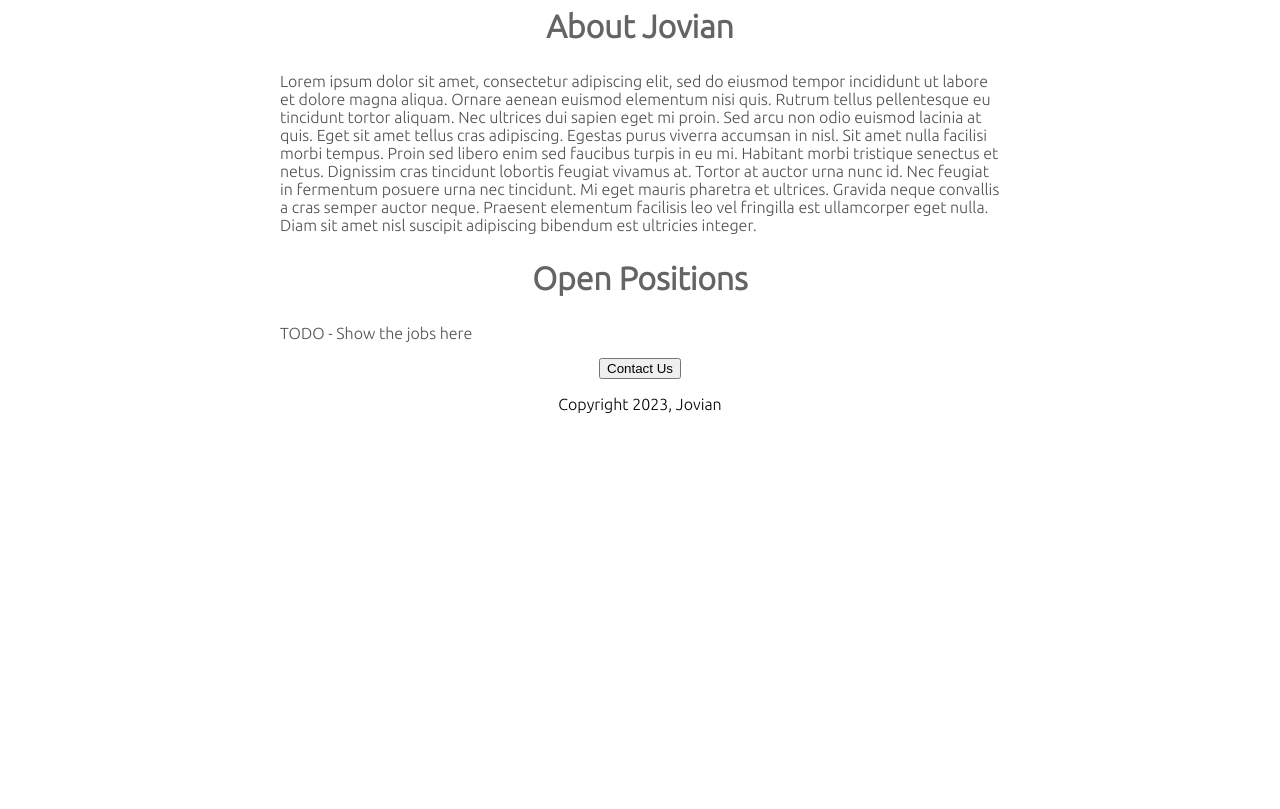
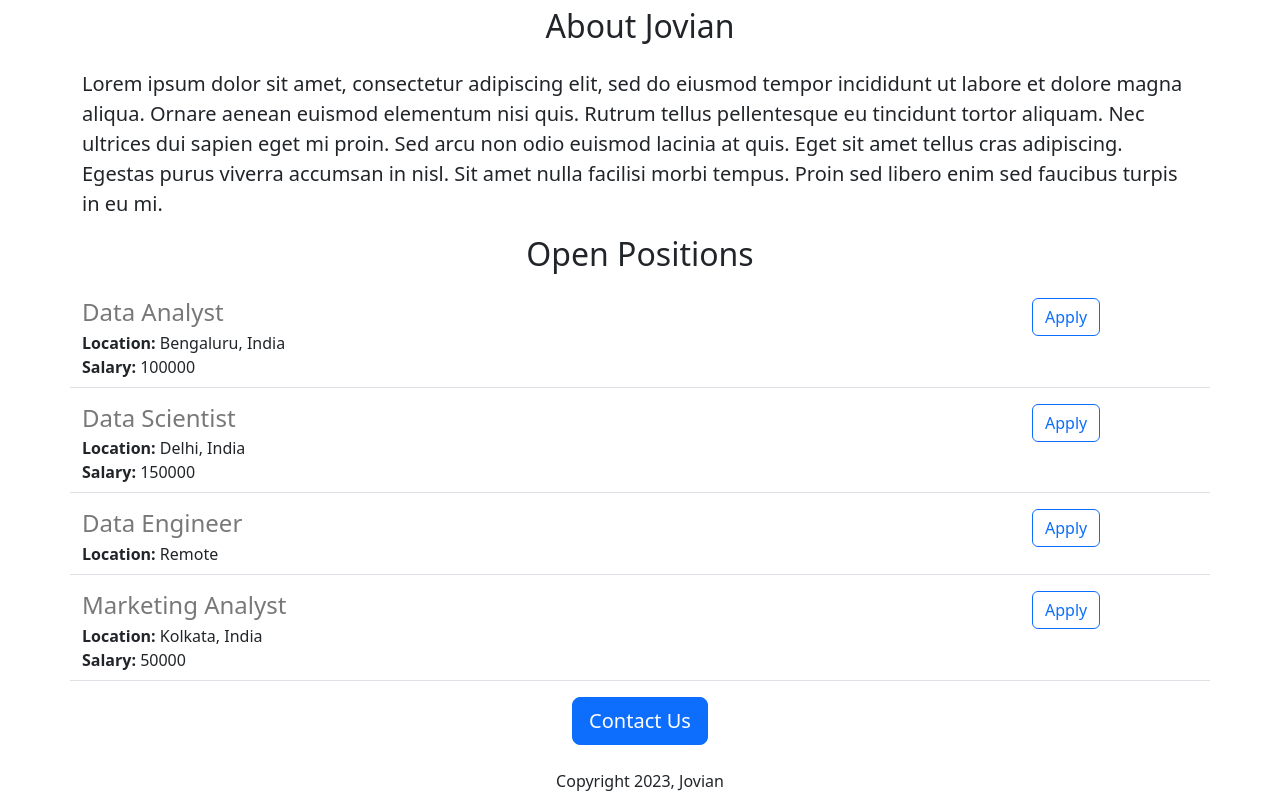
Before and after one commit to aritrasingh10/jovian-careers-website, a Flask app: page / in a window 1280 px wide. Shown: the part 441-1250 px from the top of the page. Before the commit the page ends 854 px from the top, so only its background shows below. Run offline with Flask 3, Linux system fonts and the light colour scheme.

Commit message:
Added dynamic data and api route

```diff
--- a/app.py
+++ b/app.py
@@ -1,11 +1,41 @@
-from flask import Flask, render_template
+from flask import Flask, render_template, jsonify
 
 app = Flask(__name__)
+
+JOBS = [
+  {
+    'id': 1,
+    'title': 'Data Analyst',
+    'location': 'Bengaluru, India',
+    'salary': 100000
+  },
+  {
+    'id': 2,
+    'title': 'Data Scientist',
+    'location': 'Delhi, India',
+    'salary': 150000
+  },
+  {
+    'id': 3,
+    'title': 'Data Engineer',
+    'location': 'Remote',
+  },
+  {
+    'id': 4,
+    'title': 'Marketing Analyst',
+    'location': 'Kolkata, India',
+    'salary': 50000
+  },
+]
 
 
 @app.route('/')
 def hello_world():
-  return render_template('home.html')
+  return render_template('home.html', jobs=JOBS)
+
+@app.route('/api/jobs')
+def list_jobs():
+  return jsonify(JOBS)
 
 
 if __name__ == '__main__':
--- a/templates/home.html
+++ b/templates/home.html
@@ -2,55 +2,38 @@
 <html>
 
 <head>
-  <link rel="preconnect" href="https://fonts.googleapis.com">
-<link rel="preconnect" href="https://fonts.gstatic.com" crossorigin>
-<link href="https://fonts.googleapis.com/css2?family=Ubuntu:wght@300&display=swap" rel="stylesheet">
+
 <title>Jovian Career</title>
-<style>
-  div{
-    font-family:Ubuntu;
-  }
-  h1{
-    font-size:40px;
-    font-family: Ubuntu;
-    color:rgb(50,50,50);
-    text-align: center;
-  }
-  #banner{
-    width: 100% ;
-    object-fit: cover;
-  }
+  <meta charset="utf-8">
+    <meta name="viewport" content="width=device-width, initial-scale=1">
+  <link href="https://cdn.jsdelivr.net/npm/bootstrap@5.3.0-alpha3/dist/css/bootstrap.min.css" rel="stylesheet" integrity="sha384-KK94CHFLLe+nY2dmCWGMq91rCGa5gtU4mk92HdvYe+M/SXH301p5ILy+dN9+nJOZ" crossorigin="anonymous">
+  <style>
+    #banner{
+      width: 100%;
+      height:360px;
+      object-fit:cover;
 
-  h2{
-    font-family: Ubuntu;
-    color: rgb(100, 100, 100);
-    text-align : center;
-    font-size: 32px;
-  }
-  .bodytext{
-    font-family:Ubuntu;
-    color: rgb(80,80,80);
-  }
-  #container{
-    max-width:720px;
-    margin: 0 auto 0 auto;
-  }
-
-</style>
-
+    }
+  </style>
 </head>
 
 <body>
-  <div id="container">
-  <h1>Jovian Careers</h1>
-  <img id="banner" src="http://jovian-careers-website.aritrasingh.repl.co/static/banner.jpg" height="320">
-  <h2>About Jovian</h2>
-  <p class = "bodytext">Lorem ipsum dolor sit amet, consectetur adipiscing elit, sed do eiusmod tempor incididunt ut labore et dolore magna aliqua. Ornare aenean euismod elementum nisi quis. Rutrum tellus pellentesque eu tincidunt tortor aliquam. Nec ultrices dui sapien eget mi proin. Sed arcu non odio euismod lacinia at quis. Eget sit amet tellus cras adipiscing. Egestas purus viverra accumsan in nisl. Sit amet nulla facilisi morbi tempus. Proin sed libero enim sed faucibus turpis in eu mi. Habitant morbi tristique senectus et netus. Dignissim cras tincidunt lobortis feugiat vivamus at. Tortor at auctor urna nunc id. Nec feugiat in fermentum posuere urna nec tincidunt. Mi eget mauris pharetra et ultrices. Gravida neque convallis a cras semper auctor neque. Praesent elementum facilisis leo vel fringilla est ullamcorper eget nulla. Diam sit amet nisl suscipit adipiscing bibendum est ultricies integer.</p>
-  <h2>Open Positions</h2>
-  <p class="bodytext">TODO - Show the jobs here</p>
-    <div style="text-align:center">
-  <button>Contact Us</button>
-      <p>Copyright 2023, Jovian</p>
+  <div class="container">
+  <h1 class="text-center mt-2 mb-4">Jovian Careers</h1>
+  <img id = "banner" class="img-fluid" src="http://jovian-careers-website.aritrasingh.repl.co/static/banner.jpg">
+  <h2 class="text-center mt-2 mb-4">About Jovian</h2>
+  <p class="lead">Lorem ipsum dolor sit amet, consectetur adipiscing elit, sed do eiusmod tempor incididunt ut labore et dolore magna aliqua. Ornare aenean euismod elementum nisi quis. Rutrum tellus pellentesque eu tincidunt tortor aliquam. Nec ultrices dui sapien eget mi proin. Sed arcu non odio euismod lacinia at quis. Eget sit amet tellus cras adipiscing. Egestas purus viverra accumsan in nisl. Sit amet nulla facilisi morbi tempus. Proin sed libero enim sed faucibus turpis in eu mi.</p>
+  <h2 class="text-center mt-2 mb-4">Open Positions</h2>
+  <div>
+    {% for job in jobs %}
+
+    {% include 'jobitem.html' %}
+
+    {% endfor %}
+  </div>
+    <div class="text-center">
+  <button class="btn btn-primary btn-lg">Contact Us</button>
+      <p class="text-center mt-4">Copyright 2023, Jovian</p>
       </div>
 
     </div>
--- /dev/null
+++ b/templates/jobitem.html
@@ -0,0 +1,12 @@
+ <div class="border-bottom row" style="margin-bottom:16px; padding-bottom:8px">
+   <div class = "col-10">
+       <h4 style="color:rgb(120,120,120); margin-bottom:4px;"> {{job['title']}} </h4>
+        <div><b>Location: </b> {{job['location']}}</div>
+        {% if 'salary' in job %}
+        <div><b>Salary: </b> {{job['salary']}}</div>
+        {% endif %}
+   </div>
+   <div class="col-2"><button type="button" class="btn btn-outline-primary">Apply</button>
+   </div>
+
+ </div>
```
